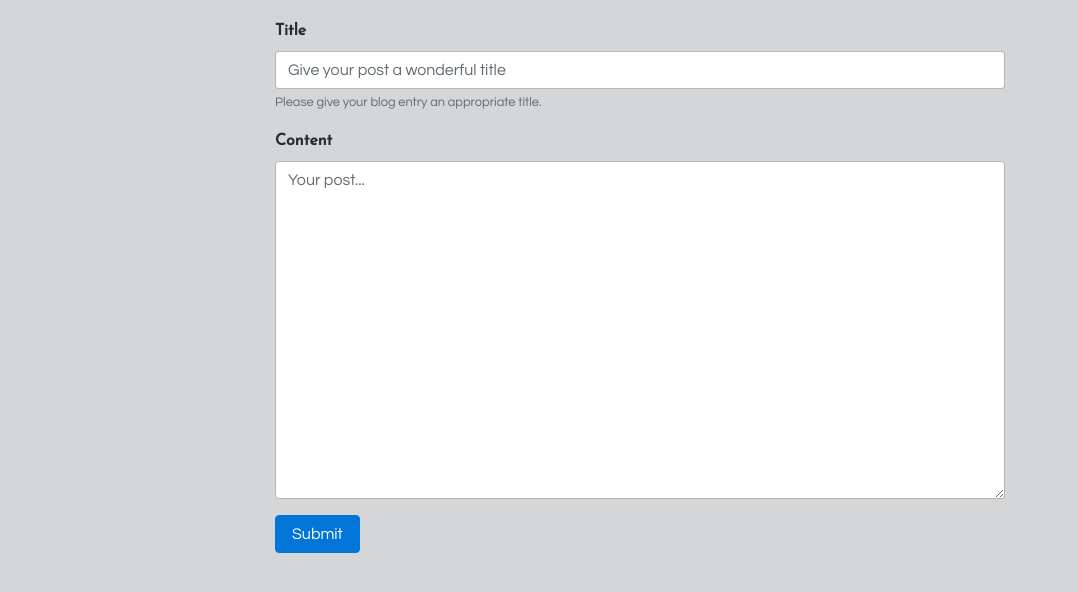
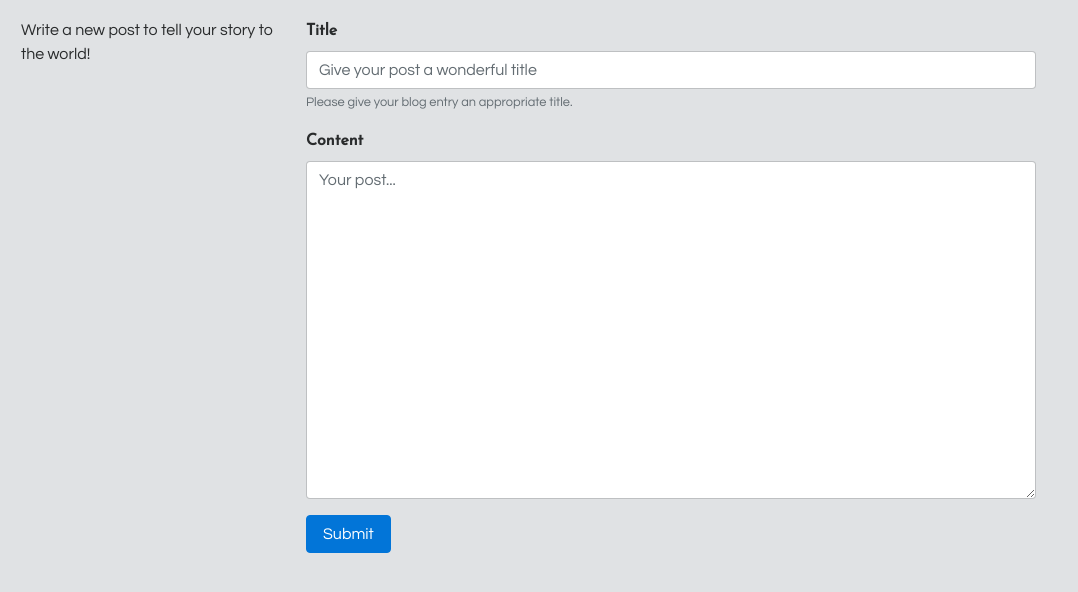
Before and after one commit to wolfgangwarneke/blogz-flask, a Flask app: the page made by templates/createpost.html in a window 1280 px wide. Shown: the part 56-648 px from the top of the page, without its empty margins (0-1078 px from the left). Run offline with Flask 2, Linux system fonts and the light colour scheme; the visitor is signed in with stand-in values (Sample User, id 1); some libraries are stand-ins or nearby versions.

Commit message:
add slightly more style

```diff
--- a/static/style.css
+++ b/static/style.css
@@ -5,9 +5,7 @@ font-family: 'Questrial', sans-serif;*/
 
 body {
   margin-top: 4.6em;
-  background-color: #7FAA94;
-  background-color: #d4d6d8;
-  /*color: #216241;*/
+  background-color: #e0e2e4;
   font-family: 'Questrial', sans-serif;
 }
 
@@ -72,3 +70,7 @@ label {
   background-color: #ddaab7;
   transition: background-color 0.3s;
 }
+
+.pull-left-4em {
+  margin-left: -4em;
+}
--- a/templates/createpost.html
+++ b/templates/createpost.html
@@ -4,7 +4,10 @@
 
 {% if session['username'] %}
 <div class="row">
-  <div class="col-sm-8 offset-sm-2">
+  <div class="col-sm-3 pull-left-4em">
+      Write a new post to tell your story to the world!
+  </div>
+  <div class="col-sm-8">
     <form class="" action="/user/{{session['username']}}/newpost" method="post">
       <div class="form-group">
         <label for="title">Title</label>
```
